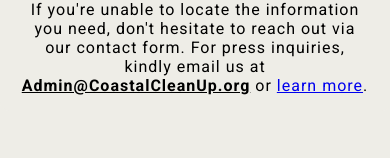
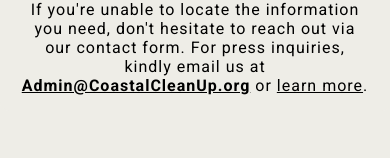
Before and after one commit to zt8media/Coastal-Cleanup, a website: page erica/contact.html in a window 390 px wide. Shown: the part 336-494 px from the top of the page. Drawn offline with Linux system fonts and the light colour scheme.

Commit message:
responsive completed

```diff
--- a/erica/contact.css
+++ b/erica/contact.css
@@ -79,6 +79,16 @@
 .email-link:hover {
     color: #000000;
     text-decoration: none;
+}
+
+.learn-more {
+    text-decoration: underline;
+    color: black;
+    transition: color 0.3s, text-decoration 0.3s;
+}
+
+.learn-more:hover {
+    color: purple;
 }
 
 .container {
--- a/erica/contact.html
+++ b/erica/contact.html
@@ -18,7 +18,7 @@
             <h1 class="contact-text">Contact Us!</h1>
         </div>
         <div class="banner">
-            <p class="banner-text">If you're unable to locate the information you need, don't hesitate to reach out via our contact form. For press inquiries, kindly email us at <a href="mailto:Admin@CoastalCleanUp.org" class="email-link">Admin@CoastalCleanUp.org</a> or <a href="/Juan/Html/learnmore.html">learn more</a>.</p>
+            <p class="banner-text">If you're unable to locate the information you need, don't hesitate to reach out via our contact form. For press inquiries, kindly email us at <a href="mailto:Admin@CoastalCleanUp.org" class="email-link">Admin@CoastalCleanUp.org</a> or <a href="/Juan/Html/learnmore.html" class="learn-more">learn more</a>.</p>
         </div>
     </header>
     <main>
```
